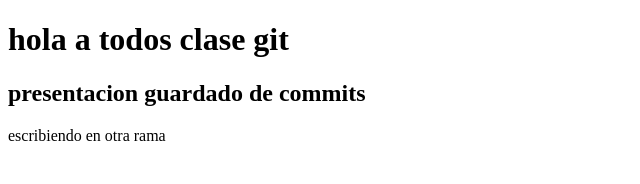
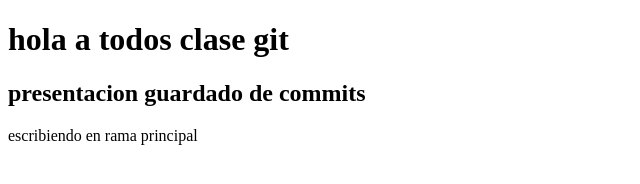
Before and after one commit to facuseijo/SEIJO2023, a plain HTML site: page git/index.html in a window 1280 px wide. Shown: the full height of the page, 0-640 px from the left. Drawn offline with Linux system fonts and the light colour scheme.

Commit message:
cmbioderama

```diff
--- a/git/index.html
+++ b/git/index.html
@@ -12,7 +12,7 @@
     <h1>hola a todos clase git</h1>
     <h2> presentacion guardado de commits</h2>
 
-    <p>escribiendo en otra rama</p>
+    <p>escribiendo en rama principal</p>
 
 </body>
 </html>
```
